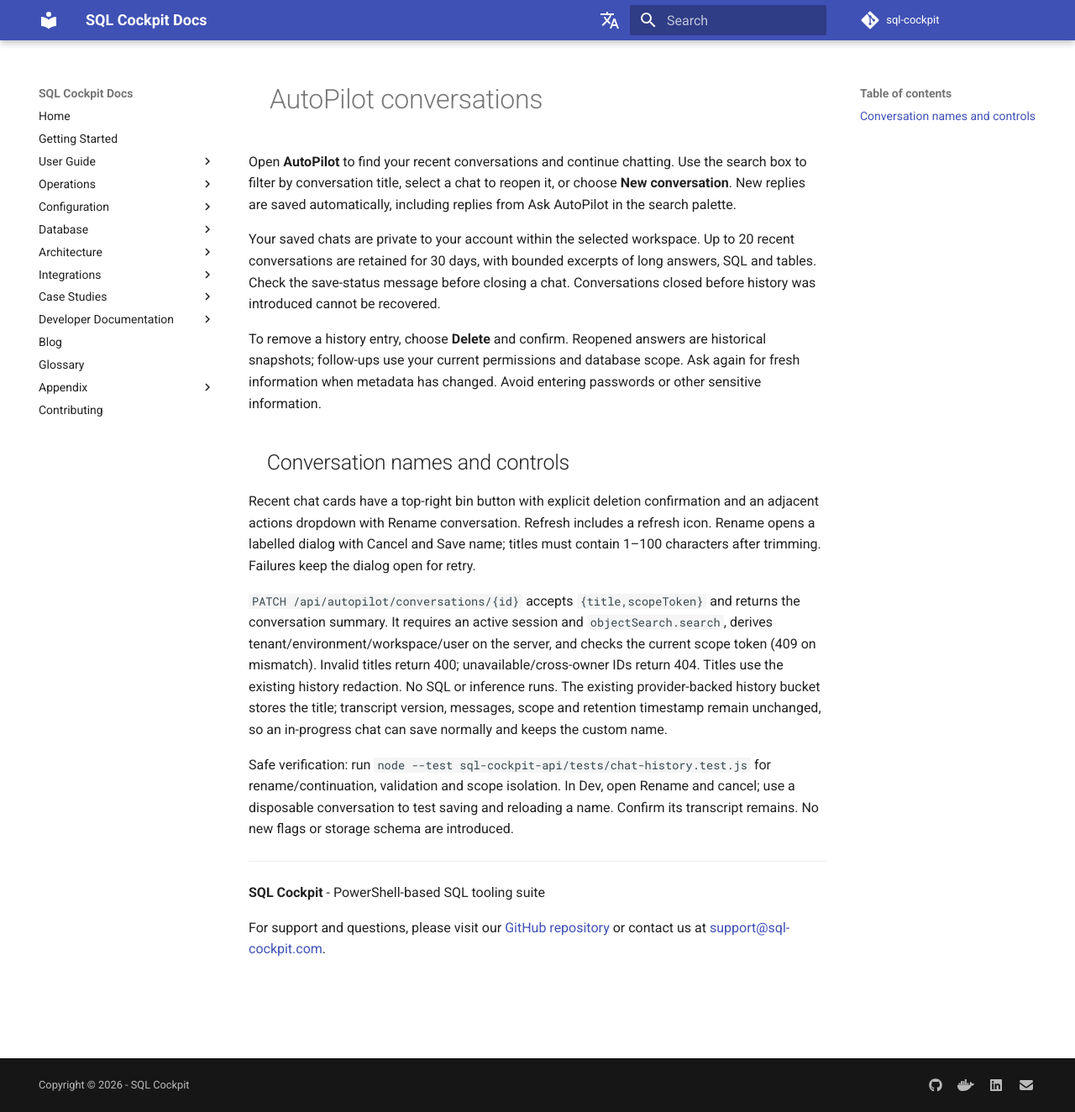
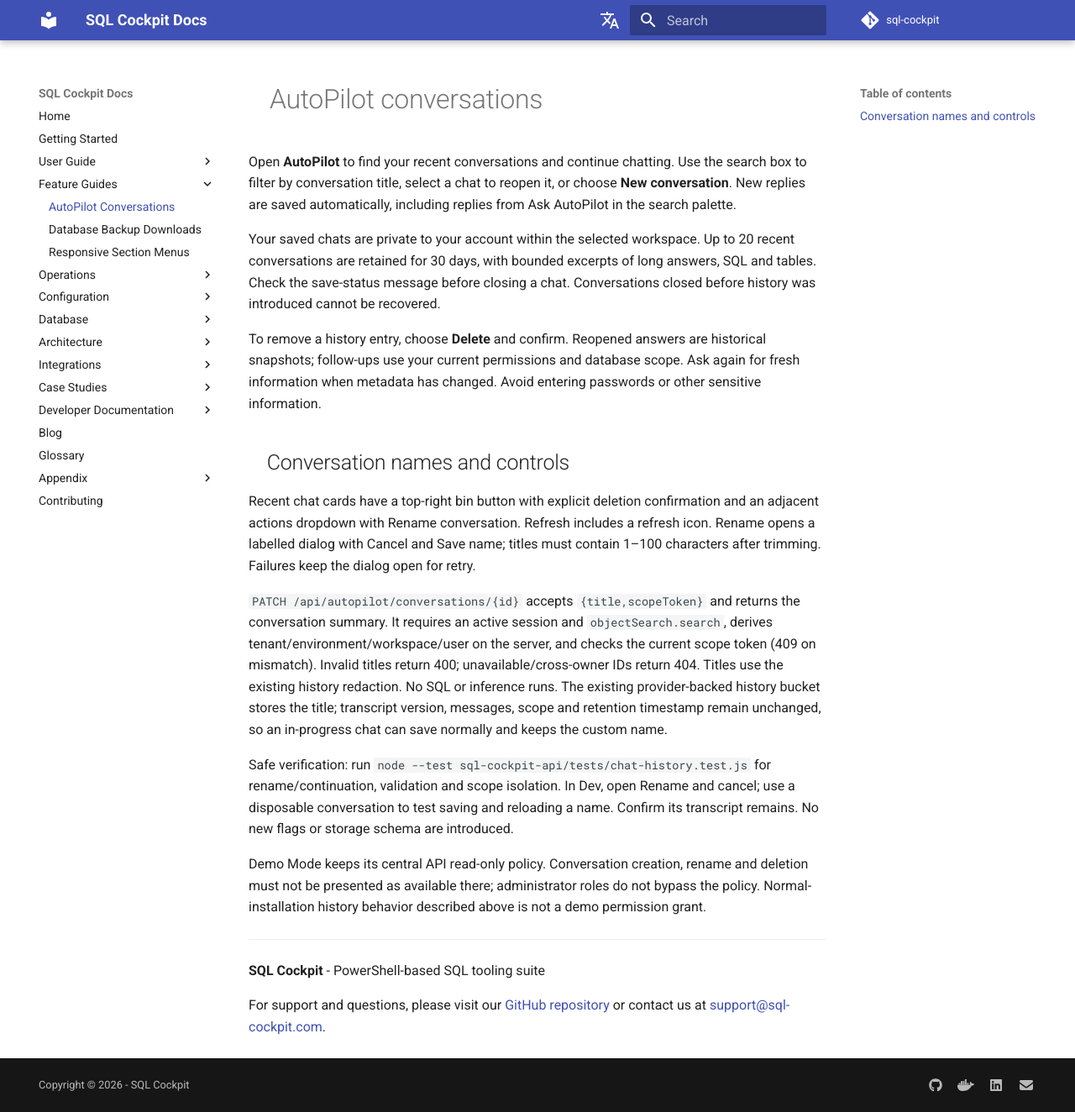
Before and after one commit to sql-cockpit/sql-cockpit-docs-source, an MkDocs documentation site: the page built from docs/appendix/autopilot-conversations.md, in a window 1280 px wide and 1324 px high. Shown: the whole window at 84% size. Built offline with MkDocs 1.6.1 and Material for MkDocs 9.7.7, drawn with Linux system fonts in a browser that asks for light colours; comment, search, counter and statistics services are not loaded; the version menu is left out.

Commit message:
Expose feature guides and document Demo restrictions

```diff
--- a/docs/appendix/autopilot-conversations.md
+++ b/docs/appendix/autopilot-conversations.md
@@ -13,3 +13,5 @@
 `PATCH /api/autopilot/conversations/{id}` accepts `{title,scopeToken}` and returns the conversation summary. It requires an active session and `objectSearch.search`, derives tenant/environment/workspace/user on the server, and checks the current scope token (409 on mismatch). Invalid titles return 400; unavailable/cross-owner IDs return 404. Titles use the existing history redaction. No SQL or inference runs. The existing provider-backed history bucket stores the title; transcript version, messages, scope and retention timestamp remain unchanged, so an in-progress chat can save normally and keeps the custom name.
 
 Safe verification: run `node --test sql-cockpit-api/tests/chat-history.test.js` for rename/continuation, validation and scope isolation. In Dev, open Rename and cancel; use a disposable conversation to test saving and reloading a name. Confirm its transcript remains. No new flags or storage schema are introduced.
+
+Demo Mode keeps its central API read-only policy. Conversation creation, rename and deletion must not be presented as available there; administrator roles do not bypass the policy. Normal-installation history behavior described above is not a demo permission grant.
--- a/mkdocs.yml
+++ b/mkdocs.yml
@@ -98,6 +98,10 @@
     - Local Auth and Preferences: user/local-auth-and-preferences.md
     - Localization Preferences: user/localization-preferences.md
     - Operational Safety: user/operational-safety.md
+  - Feature Guides:
+    - AutoPilot Conversations: appendix/autopilot-conversations.md
+    - Database Backup Downloads: appendix/database-backup-options.md
+    - Responsive Section Menus: appendix/mobile-section-navigation.md
   - Operations:
     - Common Tasks: operations/common-tasks.md
     - Platform Components: operations/platform-components.md
```
Also changed, not shown: docs/appendix/database-backup-options.md (+2 -0 lines).
